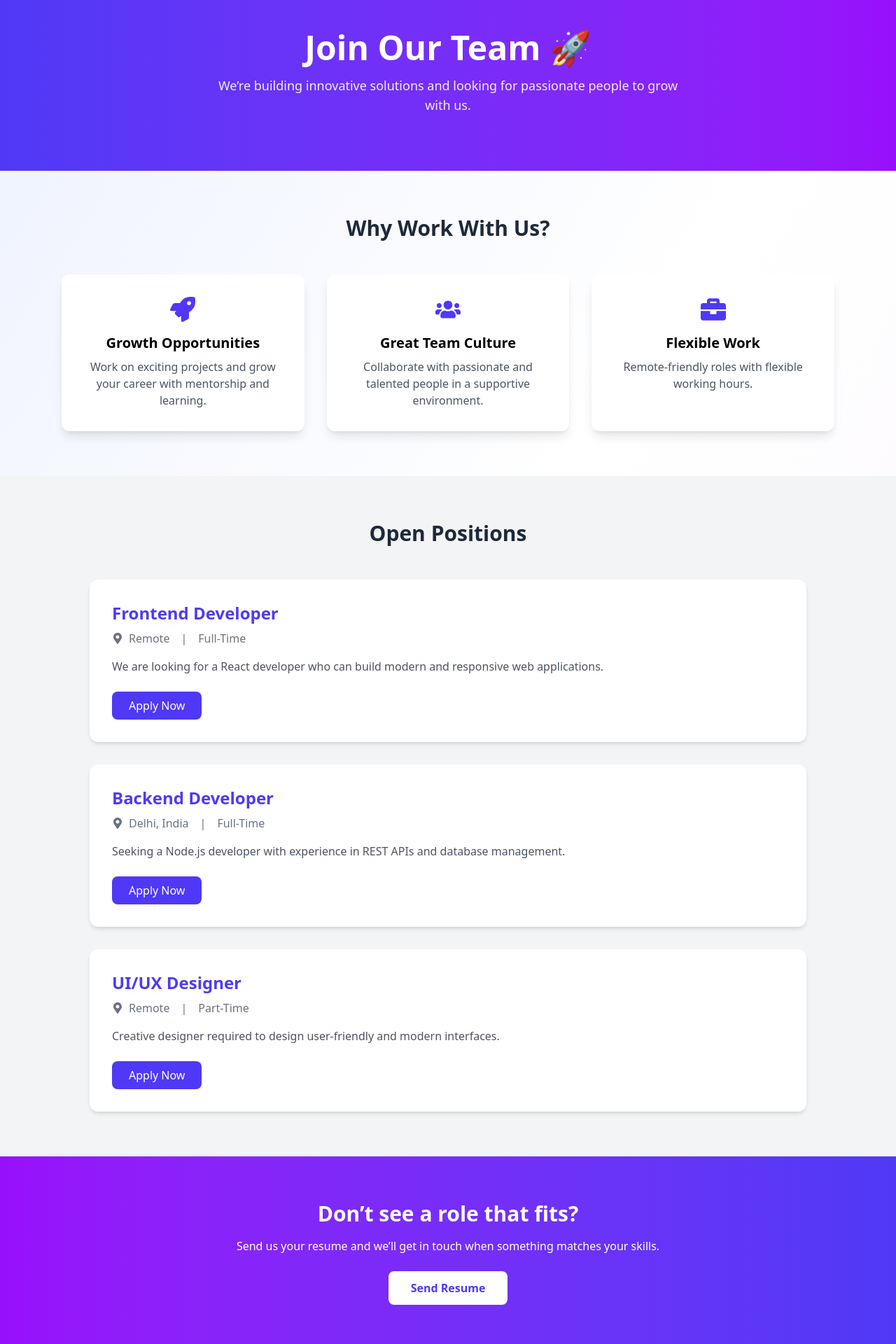
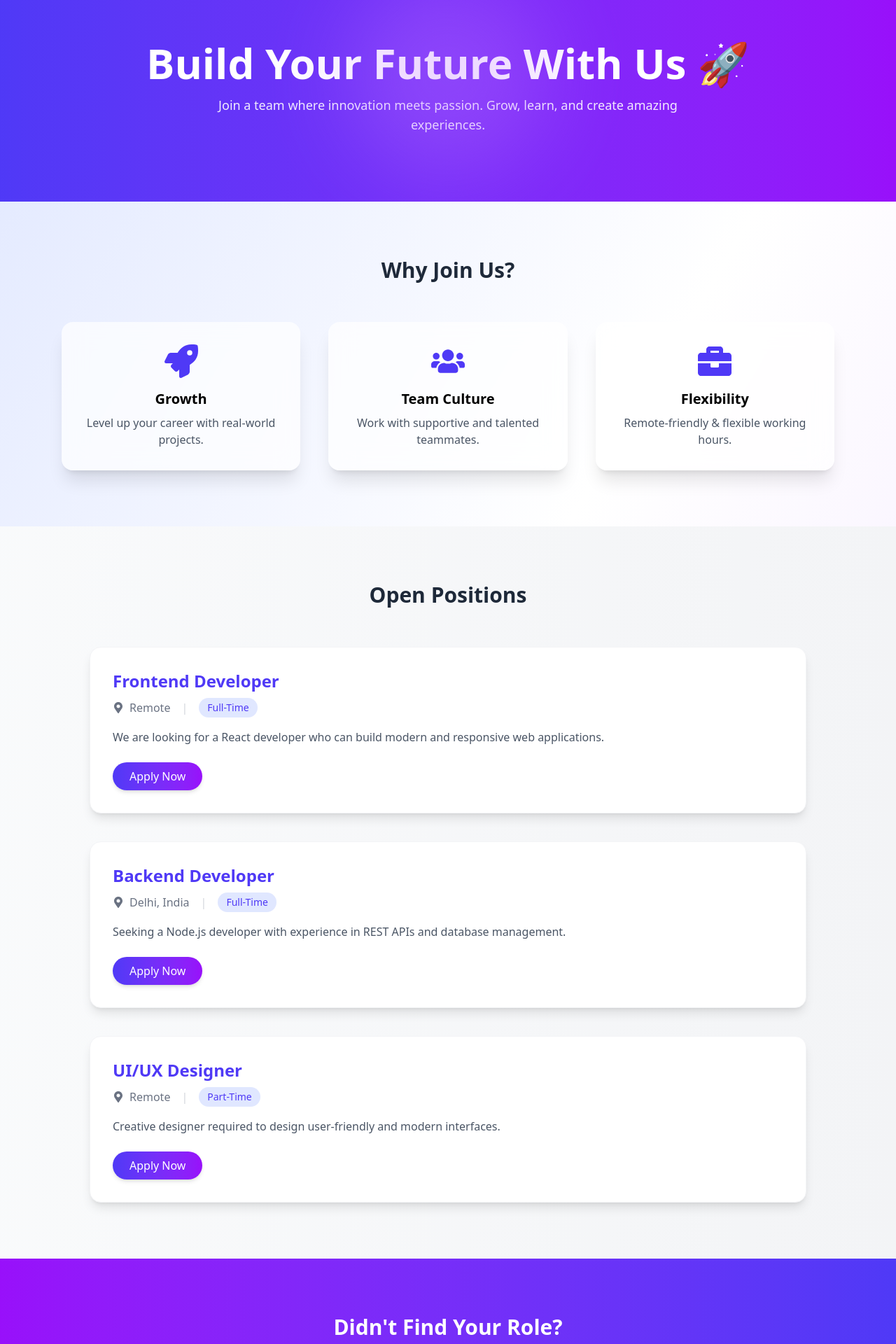
Before and after one commit to Nisita-Chandel/Flipcart-clone, a React (Vite) app in the folder frontend/: page /careers in a window 1280 px wide. Shown: the part 100-2020 px from the top of the page at 70% size. Built offline with nearby package versions, Linux system fonts and the light colour scheme.

Commit message:
updated code

```diff
--- a/frontend/src/pages/career.jsx
+++ b/frontend/src/pages/career.jsx
@@ -1,4 +1,5 @@
 import { FaBriefcase, FaUsers, FaRocket, FaMapMarkerAlt } from "react-icons/fa";
+import { motion } from "framer-motion";
 
 const jobs = [
   {
@@ -27,99 +28,126 @@ const jobs = [
   },
 ];
 
+const cardAnimation = {
+  hidden: { opacity: 0, y: 40 },
+  visible: { opacity: 1, y: 0, transition: { duration: 0.6 } },
+};
+
 const Career = () => {
   return (
-    <div className="min-h-screen bg-gradient-to-br from-indigo-50 via-white to-purple-50">
+    <div className="min-h-screen bg-gradient-to-br from-indigo-100 via-white to-purple-100">
+      {/* HERO */}
+      <div className="relative overflow-hidden bg-gradient-to-r from-indigo-600 to-purple-600 text-white py-24 text-center px-6">
+        <motion.h1
+          initial={{ opacity: 0, y: -30 }}
+          animate={{ opacity: 1, y: 0 }}
+          transition={{ duration: 0.6 }}
+          className="text-4xl md:text-6xl font-extrabold mb-4"
+        >
+          Build Your Future With Us 🚀
+        </motion.h1>
+        <p className="max-w-2xl mx-auto text-lg opacity-90">
+          Join a team where innovation meets passion. Grow, learn, and create amazing experiences.
+        </p>
 
-      {/* Hero Section */}
-      <div className="bg-gradient-to-r from-indigo-600 to-purple-600 text-white py-20 text-center px-6">
-        <h1 className="text-4xl md:text-5xl font-bold mb-4">
-          Join Our Team 🚀
-        </h1>
-        <p className="max-w-2xl mx-auto text-lg opacity-90">
-          We’re building innovative solutions and looking for passionate people
-          to grow with us.
-        </p>
+        {/* Glow effect */}
+        <div className="absolute w-72 h-72 bg-purple-400 opacity-30 blur-3xl rounded-full top-0 left-1/2 -translate-x-1/2"></div>
       </div>
 
-      {/* Why Join Us */}
-      <div className="max-w-6xl mx-auto py-16 px-6">
-        <h2 className="text-3xl font-bold text-center mb-12 text-gray-800">
-          Why Work With Us?
+      {/* WHY JOIN */}
+      <div className="max-w-6xl mx-auto py-20 px-6">
+        <h2 className="text-3xl font-bold text-center mb-14 text-gray-800">
+          Why Join Us?
         </h2>
 
-        <div className="grid md:grid-cols-3 gap-8">
-          <div className="bg-white shadow-lg rounded-xl p-8 text-center hover:shadow-2xl transition">
-            <FaRocket className="text-indigo-600 text-4xl mx-auto mb-4" />
-            <h3 className="text-xl font-semibold mb-2">Growth Opportunities</h3>
-            <p className="text-gray-600">
-              Work on exciting projects and grow your career with mentorship and learning.
-            </p>
-          </div>
-
-          <div className="bg-white shadow-lg rounded-xl p-8 text-center hover:shadow-2xl transition">
-            <FaUsers className="text-indigo-600 text-4xl mx-auto mb-4" />
-            <h3 className="text-xl font-semibold mb-2">Great Team Culture</h3>
-            <p className="text-gray-600">
-              Collaborate with passionate and talented people in a supportive environment.
-            </p>
-          </div>
-
-          <div className="bg-white shadow-lg rounded-xl p-8 text-center hover:shadow-2xl transition">
-            <FaBriefcase className="text-indigo-600 text-4xl mx-auto mb-4" />
-            <h3 className="text-xl font-semibold mb-2">Flexible Work</h3>
-            <p className="text-gray-600">
-              Remote-friendly roles with flexible working hours.
-            </p>
-          </div>
+        <div className="grid md:grid-cols-3 gap-10">
+          {[{
+            icon: <FaRocket />,
+            title: "Growth",
+            desc: "Level up your career with real-world projects.",
+          }, {
+            icon: <FaUsers />,
+            title: "Team Culture",
+            desc: "Work with supportive and talented teammates.",
+          }, {
+            icon: <FaBriefcase />,
+            title: "Flexibility",
+            desc: "Remote-friendly & flexible working hours.",
+          }].map((item, i) => (
+            <motion.div
+              key={i}
+              variants={cardAnimation}
+              initial="hidden"
+              whileInView="visible"
+              viewport={{ once: true }}
+              className="bg-white/70 backdrop-blur-lg shadow-xl rounded-2xl p-8 text-center hover:scale-105 transition duration-300"
+            >
+              <div className="text-indigo-600 text-5xl mb-4 flex justify-center">
+                {item.icon}
+              </div>
+              <h3 className="text-xl font-semibold mb-2">{item.title}</h3>
+              <p className="text-gray-600">{item.desc}</p>
+            </motion.div>
+          ))}
         </div>
       </div>
 
-      {/* Job Listings */}
-      <div className="bg-gray-100 py-16 px-6">
+      {/* JOB LIST */}
+      <div className="bg-gradient-to-r from-gray-50 to-gray-100 py-20 px-6">
         <div className="max-w-5xl mx-auto">
-          <h2 className="text-3xl font-bold text-center mb-12 text-gray-800">
+          <h2 className="text-3xl font-bold text-center mb-14 text-gray-800">
             Open Positions
           </h2>
 
-          <div className="space-y-8">
+          <div className="space-y-10">
             {jobs.map((job) => (
-              <div
+              <motion.div
                 key={job.id}
-                className="bg-white shadow-md rounded-xl p-8 hover:shadow-xl transition"
+                variants={cardAnimation}
+                initial="hidden"
+                whileInView="visible"
+                viewport={{ once: true }}
+                className="bg-white shadow-lg rounded-2xl p-8 hover:shadow-2xl transition duration-300 border border-gray-100"
               >
-                <h3 className="text-2xl font-semibold text-indigo-600 mb-2">
+                <h3 className="text-2xl font-bold text-indigo-600 mb-2">
                   {job.title}
                 </h3>
 
-                <div className="flex items-center gap-4 text-gray-500 mb-4">
+                <div className="flex flex-wrap items-center gap-4 text-gray-500 mb-4">
                   <span className="flex items-center gap-2">
                     <FaMapMarkerAlt /> {job.location}
                   </span>
-                  <span>|</span>
-                  <span>{job.type}</span>
+                  <span className="text-gray-300">|</span>
+                  <span className="bg-indigo-100 text-indigo-600 px-3 py-1 rounded-full text-sm">
+                    {job.type}
+                  </span>
                 </div>
 
                 <p className="text-gray-600 mb-6">{job.description}</p>
 
-                <button className="px-6 py-2 bg-indigo-600 text-white rounded-lg hover:bg-indigo-700 transition">
+                <button className="px-6 py-2 bg-gradient-to-r from-indigo-600 to-purple-600 text-white rounded-full shadow-md hover:scale-105 transition">
                   Apply Now
                 </button>
-              </div>
+              </motion.div>
             ))}
           </div>
         </div>
       </div>
 
-      {/* Call To Action */}
-      <div className="py-16 text-center bg-gradient-to-r from-purple-600 to-indigo-600 text-white px-6">
-        <h2 className="text-3xl font-bold mb-4">
-          Don’t see a role that fits?
-        </h2>
-        <p className="mb-6">
-          Send us your resume and we’ll get in touch when something matches your skills.
+      {/* CTA */}
+      <div className="py-20 text-center bg-gradient-to-r from-purple-600 to-indigo-600 text-white px-6">
+        <motion.h2
+          initial={{ opacity: 0, y: 20 }}
+          whileInView={{ opacity: 1, y: 0 }}
+          transition={{ duration: 0.6 }}
+          className="text-3xl font-bold mb-4"
+        >
+          Didn't Find Your Role?
+        </motion.h2>
+        <p className="mb-6 opacity-90">
+          Send your resume and we'll contact you when something matches.
         </p>
-        <button className="px-8 py-3 bg-white text-indigo-600 font-semibold rounded-lg hover:bg-gray-100 transition">
+        <button className="px-8 py-3 bg-white text-indigo-600 font-semibold rounded-full shadow-lg hover:scale-105 transition">
           Send Resume
         </button>
       </div>
```
